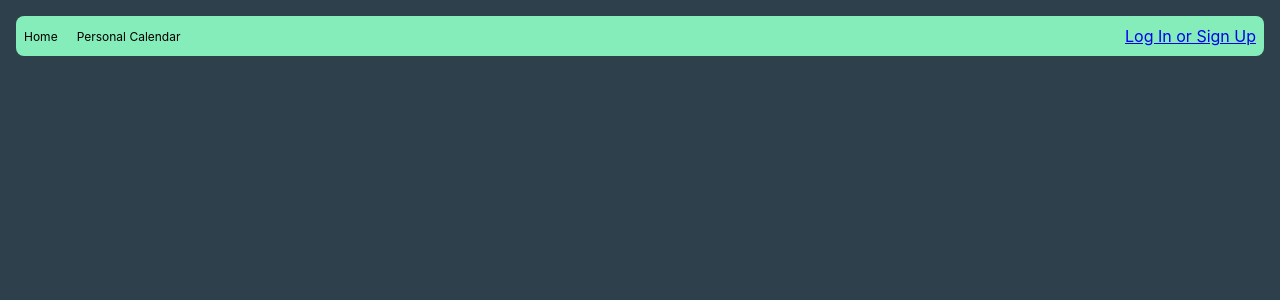
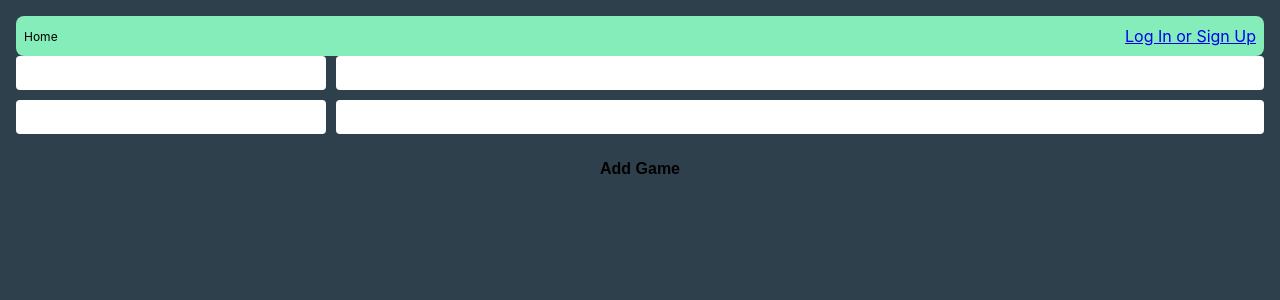
Before and after one commit to LynnTC/game-calendar, a React (Create React App) app: page /gameform in a window 1280 px wide. Shown: the top 300 px of the page. Built offline with nearby package versions, Linux system fonts and the light colour scheme.

Commit message:
start of adding game not in database to your calendar

```diff
--- /dev/null
+++ b/src/components/GameForm/GameForm.jsx
@@ -0,0 +1,48 @@
+import { useState } from 'react';
+
+export default function GameForm({handleCreateGame}){
+    const [Game, setGame] = useState({
+        text:''
+    })
+
+  async function handleSubmit(evt) {
+    handleCreateGame(Game);
+    evt.preventDefault();
+  }
+
+  function handleChange(evt) {
+    const gameForm = {...Game, [evt.target.name]: evt.target.value};
+    setGame(gameForm);
+  }
+
+  return (
+    <form onSubmit={handleSubmit}>
+        <input
+        name="name"
+        value={Game.name}
+        onChange={handleChange}
+        required
+        />
+        <input
+        name="description"
+        value={Game.description}
+        onChange={handleChange}
+        required
+        />
+        <input
+        name="releaseDate"
+        value={Game.releaseDate}
+        onChange={handleChange}
+        required
+        />
+        <input
+        name="background"
+        value={Game.background}
+        onChange={handleChange}
+        required
+        />
+        <button type="Submit">Add Game</button>
+    </form>
+  )
+
+}
--- a/src/components/NavBar/NavBar.jsx
+++ b/src/components/NavBar/NavBar.jsx
@@ -13,7 +13,13 @@ export default function NavBar({ user, setUser }) {
       <div className="left-links">
         <Link to="/">Home</Link>
         &nbsp;&nbsp;
-        <Link to="/calendar">Personal Calendar</Link>
+        {user ? (
+          <>
+            <Link to="/calendar">Personal Calendar</Link>
+          </>
+        ) : (
+          <></>
+        )}
       </div>
       <div className="right-links">
         {user ? (
--- a/src/pages/App/App.jsx
+++ b/src/pages/App/App.jsx
@@ -6,6 +6,7 @@ import AuthPage from '../AuthPage/AuthPage';
 import NavBar from '../../components/NavBar/NavBar';
 import HomeCalendar from '../HomeCalendar/HomeCalendar';
 import UserCalendar from '../UserCalendar/UserCalendar';
+import GameForm from '../../components/GameForm/GameForm';
 
 
 export default function App() {
@@ -20,6 +21,7 @@ export default function App() {
           <Route path="/" element={<HomeCalendar />} />
           <Route path="/calendar" element={<UserCalendar />} />
           <Route path="/login" element={<AuthPage setUser={setUser}/>} />
+          <Route path="/gameform" element={<GameForm />} />
         </Routes>
       </>
     </main>
--- a/src/pages/UserCalendar/UserCalendar.css
+++ b/src/pages/UserCalendar/UserCalendar.css
@@ -23,3 +23,16 @@
     text-align: center;
     line-height: 8vmin;
   }
+
+  .UserCalendar > footer {
+    grid-column: span 7;
+    display: flex;
+    justify-content: space-between;
+    align-items: center;
+  }
+
+  .UserCalendar > footer > span {
+    flex: 1;
+    text-align: center;
+    cursor: pointer;
+  }
--- a/src/pages/UserCalendar/UserCalendar.jsx
+++ b/src/pages/UserCalendar/UserCalendar.jsx
@@ -1,6 +1,8 @@
 import { useState } from 'react';
+import { Link } from 'react-router-dom';
 import './UserCalendar.css';
 import UserCalDay from '../../components/UserCalDay/UserCalDay'
+import GameForm from '../../components/GameForm/GameForm';
 
 const MO_NAMES = [
   'January',
@@ -70,6 +72,9 @@ export default function UserCalendar({ tasks }) {
       <div className="flex-ctr-ctr">Fr</div>
       <div className="flex-ctr-ctr">Sa</div>
       {calDays}
+      <footer>
+        <Link to="/gameform">Add Game To Your Calendar</Link>
+      </footer>
     </section>
   );
 }
```
Also changed, not shown: controllers/api/games.js (added, +17 -0 lines), models/game.js (added, +11 -0 lines).
